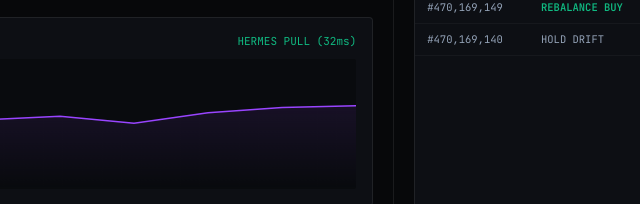
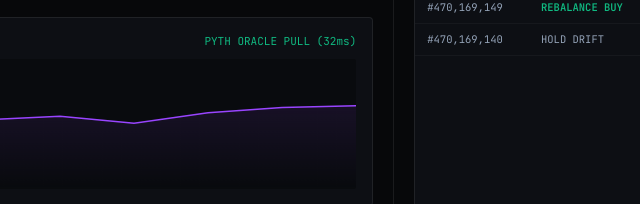
Before and after one commit to apoorv-xs/valence-sol-capital-agent, a plain HTML site: page docs/index.html in a window 1280 px wide. Shown: the part 331-535 px from the top of the page, 348-988 px from the left. Drawn offline with Linux system fonts and the light colour scheme; no server answers.

Commit message:
fix(branding): rename HERMES PULL to PYTH ORACLE PULL on dashboard UI to eliminate naming confusion

```diff
--- a/docs/index.html
+++ b/docs/index.html
@@ -581,7 +581,7 @@
         <div class="chart-panel">
           <div class="chart-header">
             <span>REAL-TIME ORACLE PULL TRAJECTORY (SOL/USD)</span>
-            <span style="color: var(--accent);" id="stream-meta">HERMES PULL (<span id="pull-ms">32ms</span>)</span>
+            <span style="color: var(--accent);" id="stream-meta">PYTH ORACLE PULL (<span id="pull-ms">32ms</span>)</span>
           </div>
           <canvas id="priceCanvas" width="700" height="130"></canvas>
         </div>
```
